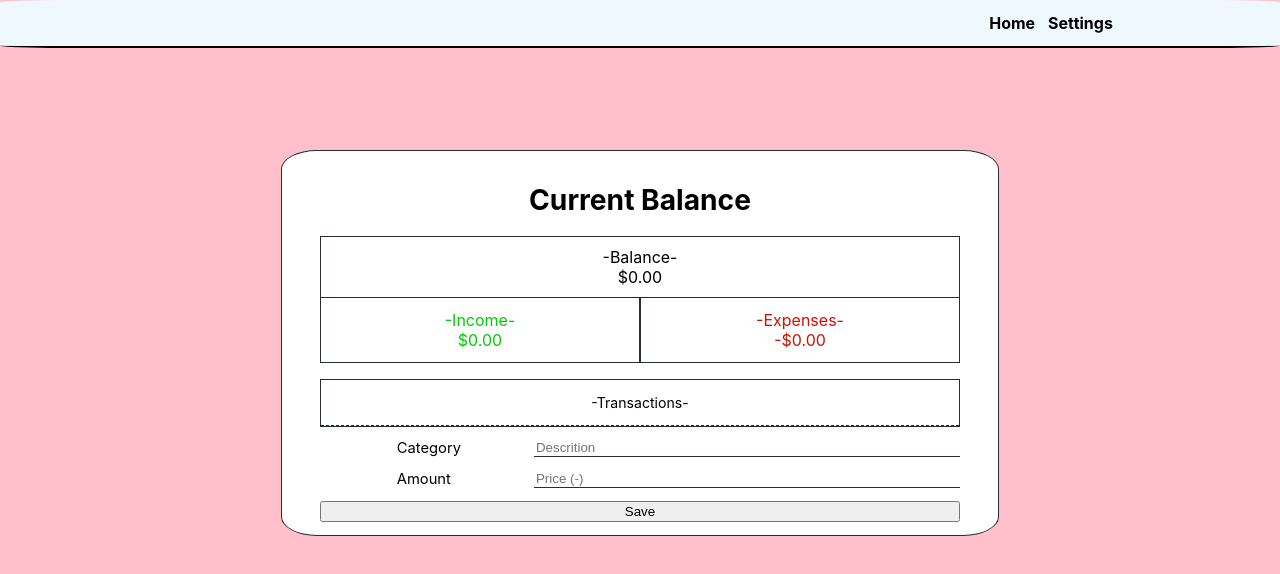
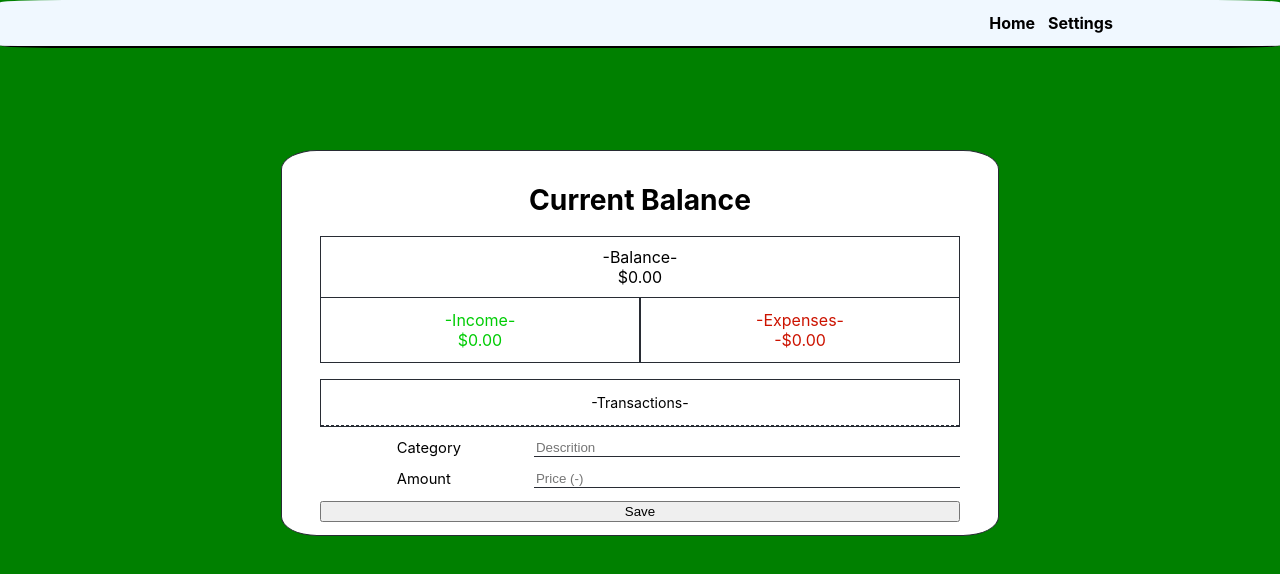
Before and after one commit to isaac-messer/budget-routing, a React (Create React App) app: page / in a window 1280 px wide. Shown: the top 574 px of the page. Built offline with nearby package versions, Linux system fonts and the light colour scheme.

Commit message:
Changed page style

```diff
--- a/src/App.css
+++ b/src/App.css
@@ -39,7 +39,7 @@
 
 /* Basic Site Style */
 body {
-  background-color: pink;
+  background-color: green;
 }
   #box {
     display: flex;
```
